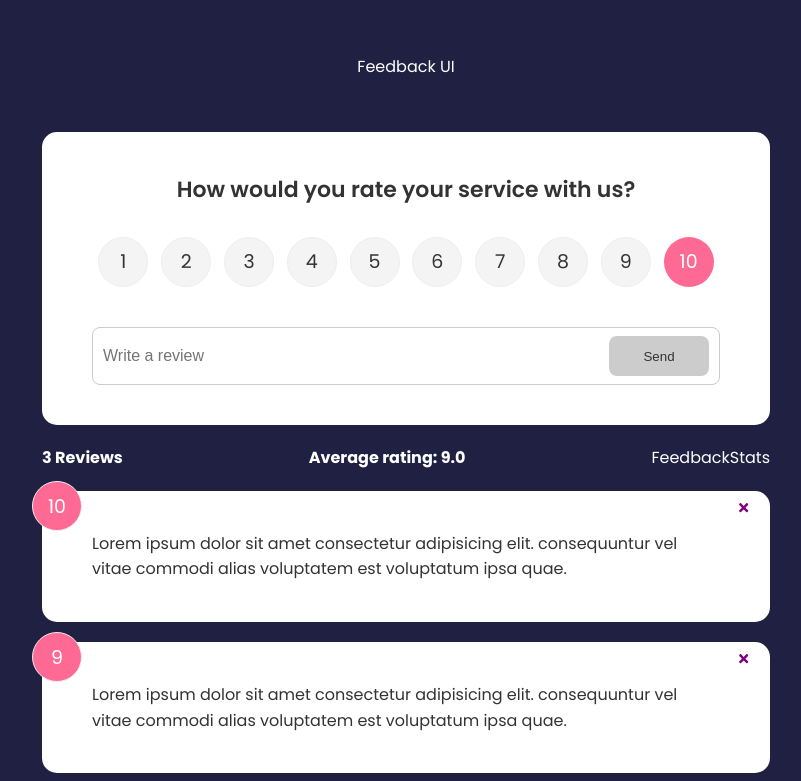
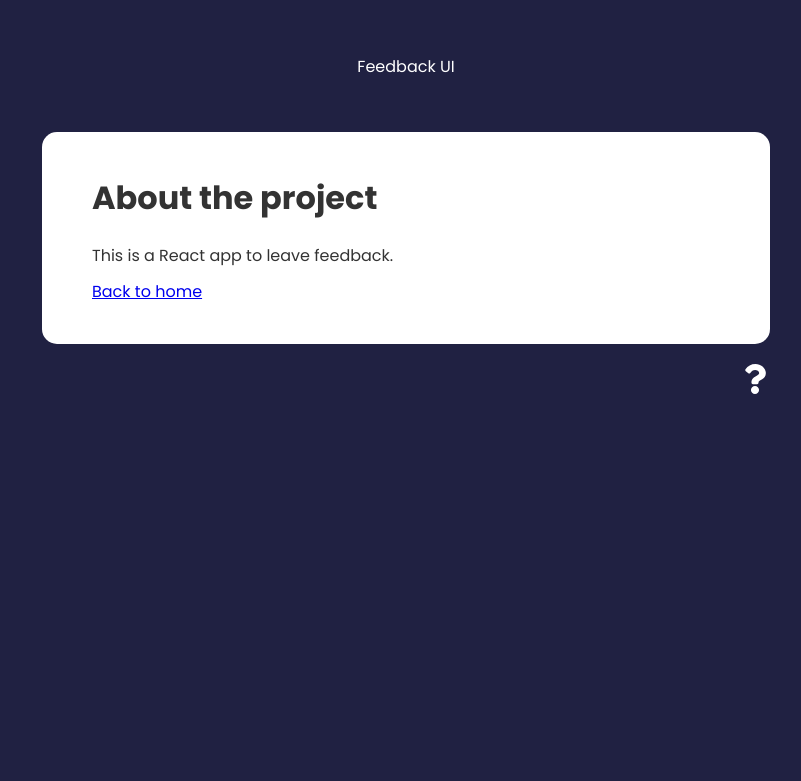
Before and after one commit to mikathefinn/Feedback-UI, a React (Vite) app: page /about in a window 1280 px wide. Shown: the top 781 px of the page, without its empty margins (234-1035 px from the left). Built offline with nearby package versions, Linux system fonts and the light colour scheme; the HTML template or start-up script is replaced by a standard one.

Commit message:
context created

```diff
--- a/package.json
+++ b/package.json
@@ -14,6 +14,7 @@
     "react": "^18.2.0",
     "react-dom": "^18.2.0",
     "react-icons": "^4.12.0",
+    "react-router-dom": "^6.20.0",
     "uuid": "^9.0.1"
   },
   "devDependencies": {
--- a/src/App.jsx
+++ b/src/App.jsx
@@ -1,11 +1,16 @@
 import { v4 as uuidv4 } from 'uuid';
+import { BrowserRouter as Router, Routes, Route } from 'react-router-dom';
 import { useState } from 'react';
 import Header from './components/Header';
 import FeedbackItem from './components/FeedbackItem';
-import FeedbackData from './data/FeedbackData';
 import FeedbackList from './components/FeedbackList';
 import FeedbackStats from './components/FeedbackStats';
 import FeedbackForm from './components/FeedbackForm';
+import AboutPage from './pages/AboutPage';
+import AboutLink from './components/AboutLink';
+import { FeedbackProvider } from './Context/FeedbackContext';
+
+import FeedbackData from './data/FeedbackData';
 
 function App() {
   const [feedback, setFeedback] = useState(FeedbackData);
@@ -13,7 +18,7 @@ function App() {
   const addFeedback = (newFeedback) => {
     newFeedback.id = uuidv4();
     //add newFeedback to feedback array
-    setFeedback([newFeedback, ...feedback])
+    setFeedback([newFeedback, ...feedback]);
   };
 
   const deleteFeedback = (id) => {
@@ -32,14 +37,28 @@ function App() {
 
   // pass FeedbackData as props to FeedbackList
   return (
-    <>
-      <Header />
-      <div className="container">
-        <FeedbackForm handleAdd={addFeedback} />
-        <FeedbackStats feedback={feedback} />
-        <FeedbackList feedback={feedback} handleDelete={deleteFeedback} />
-      </div>
-    </>
+    <FeedbackProvider>
+      <Router>
+        <Header />
+        <div className="container">
+          <Routes>
+            <Route
+              exact
+              path="/"
+              element={
+                <>
+                  <FeedbackForm handleAdd={addFeedback} />
+                  <FeedbackStats  />
+                  <FeedbackList handleDelete={deleteFeedback} />
+                </>
+              }
+            />
+            <Route path="/about" element={<AboutPage />} />
+          </Routes>
+          <AboutLink />
+        </div>
+      </Router>
+    </FeedbackProvider>
   );
 }
 
--- /dev/null
+++ b/src/Context/FeedbackContext.jsx
@@ -0,0 +1,18 @@
+import { createContext, useState } from 'react';
+
+const FeedbackContext = createContext();
+
+export const FeedbackProvider = ({ children }) => {
+  const [feedback, setFeedback] = useState([
+    {
+      id: 1,
+      text: 'This item is from context',
+      rating: 10,
+    },
+  ]);
+// anything that is passed to the value can be used in components via useContext
+  return (
+    <FeedbackContext.Provider value={{feedback}}>{children}</FeedbackContext.Provider>
+  );
+};
+export default FeedbackContext
--- /dev/null
+++ b/src/components/AboutLink.jsx
@@ -0,0 +1,15 @@
+import React from 'react'
+import { Link } from 'react-router-dom'
+import { FaQuestion } from 'react-icons/fa'
+
+function AboutLink() {
+  return (
+    <div className='about-link'>
+    <Link to='/about'>
+        <FaQuestion size={30}/>
+        </Link>
+    </div>
+  )
+}
+
+export default AboutLink
--- a/src/components/FeedbackList.jsx
+++ b/src/components/FeedbackList.jsx
@@ -1,8 +1,11 @@
-import PropTypes from 'prop-types';
+
 import { motion, AnimatePresence } from 'framer-motion';
+import { useContext } from 'react';
 import FeedbackItem from './FeedbackItem';
+import FeedbackContext from '../Context/FeedbackContext';
 
-function FeedbackList({ feedback, handleDelete }) {
+function FeedbackList({ handleDelete }) {
+  const {feedback}= useContext(FeedbackContext)
   if (!feedback || feedback.length === 0) {
     return <p>No feedback yet.</p>;
   }
@@ -45,7 +48,5 @@ function FeedbackList({ feedback, handleDelete }) {
   //   </div>
   // );
 }
-FeedbackList.propTypes = {
-  feedback: PropTypes.array,
-};
+
 export default FeedbackList;
--- a/src/components/FeedbackStats.jsx
+++ b/src/components/FeedbackStats.jsx
@@ -1,7 +1,10 @@
 import React from 'react';
 import PropTypes from 'prop-types';
+import { useContext } from 'react';
+import FeedbackContext from '../Context/FeedbackContext';
 
-function FeedbackStats({ feedback }) {
+function FeedbackStats() {
+  const {feedback}= useContext(FeedbackContext)
   // calc average rating
   let average =
     feedback.reduce((acc, cur) => {
--- /dev/null
+++ b/src/pages/AboutPage.jsx
@@ -0,0 +1,17 @@
+import React from 'react'
+import { Link } from 'react-router-dom'
+import Card from '../components/shared/Card'
+
+function AboutPage() {
+  return (
+    <Card>
+    <div className='about'>
+<h1>About the project</h1>
+<p>This is a React app to leave feedback.</p>
+<Link to='/'>Back to home</Link>
+    </div>
+    </Card>
+  )
+}
+
+export default AboutPage
```
Also changed, not shown: 1 other file (tests, documents, lock files or other folders).
